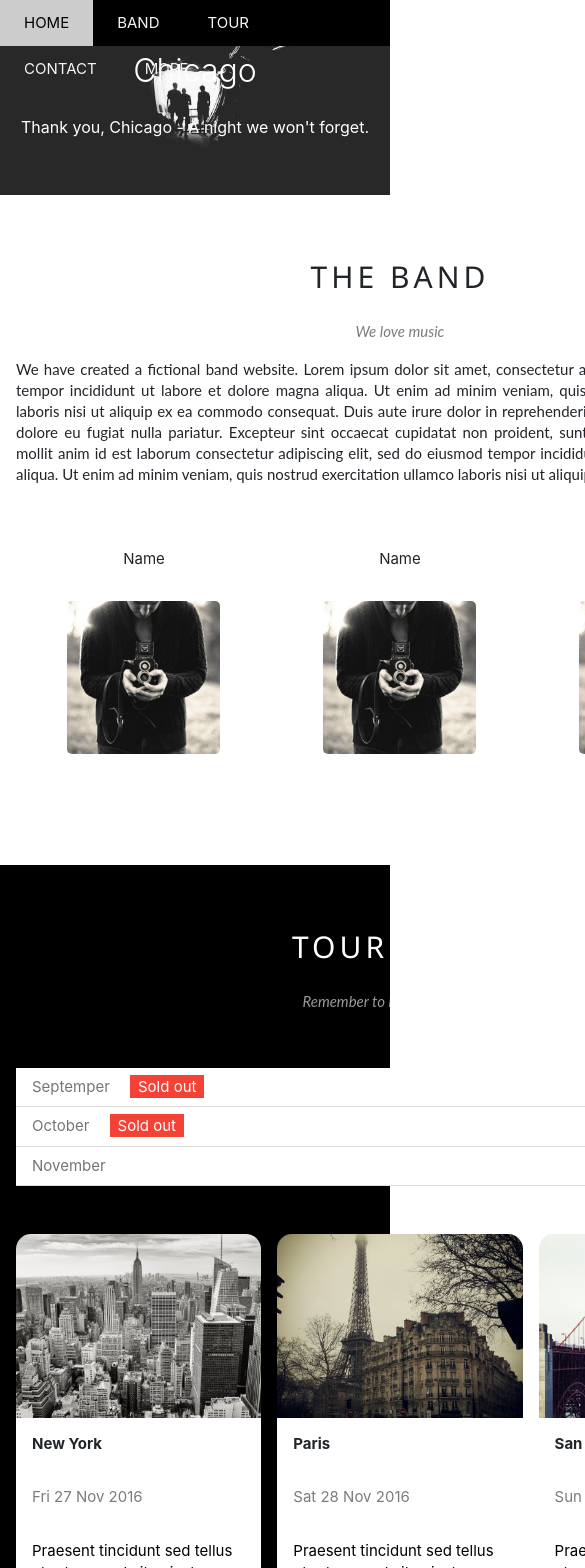
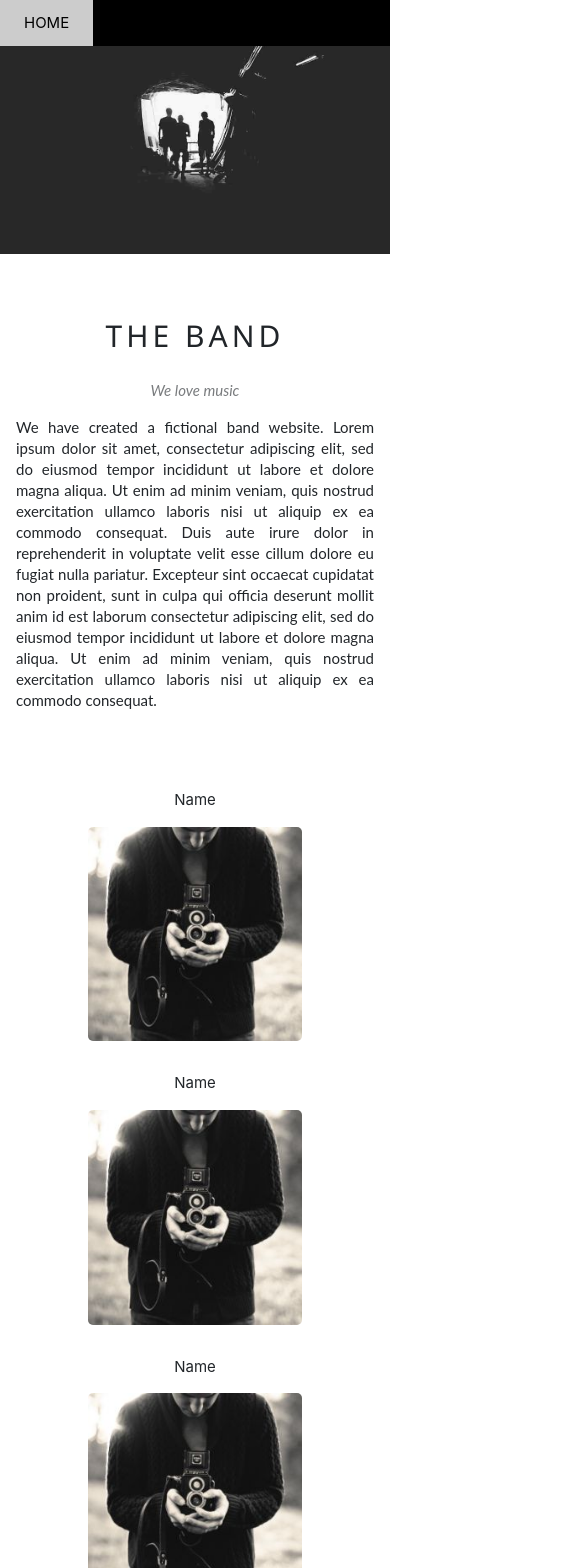
Before and after one commit to ngpoi1810/w3_band.github.io, an Angular app in the folder bandwebsite/: page / in a window 390 px wide. Shown: the top 1568 px of the page, 585 px wide, since content can reach past the window. Built offline with nearby package versions, Linux system fonts and the light colour scheme; a web font is replaced by a local one.

Commit message:
completed responsive

```diff
--- a/bandwebsite/src/app/app.component.html
+++ b/bandwebsite/src/app/app.component.html
@@ -16,6 +16,7 @@
     </ul>
     <div class="search-icon">
       <i class="fa fa-search" aria-hidden="true"></i>
+      <i class="fa fa-bars" aria-hidden="true"></i>
     </div>
   </div>
   <div class="silde">
--- a/bandwebsite/src/app/app.component.scss
+++ b/bandwebsite/src/app/app.component.scss
@@ -1,4 +1,6 @@
-
+.wrapper {
+    overflow: hidden;
+}
 .header{
     position: fixed;
     height: 46px;
@@ -75,6 +77,9 @@
         &:hover{
             background-color: #f44336;
             cursor: pointer;
+        }
+        .fa-bars {
+            display: none;
         }
     }
 
@@ -271,7 +276,7 @@
                float: right;
                color: white;
                background-color: black;
-               margin: 16px 0;
+               margin: 16px 7px 16px 0;
                border: none;
                padding: 8px 16px;
                text-align: center;
@@ -426,3 +431,69 @@
         opacity: 1;
     }
 }
+
+// css media tablet
+@media (min-width: 740px) and (max-width: 1023px){
+    .section-content {
+        max-width: 100%;
+    }
+}
+@media (max-width: 740px) {
+    .header {
+        overflow: hidden;
+        li {
+            display: block;
+        }
+        .search-icon {
+            .fa-search {
+                display: none;
+            }
+            .fa-bars {
+                display: inline-block;
+            }
+        }
+    }
+    .silde {
+        padding-top: 65%;
+        .text-content {
+            display: none;
+        }
+    }
+    .content {
+        div.section-content {
+            max-width: 100%;
+            .content-member {
+                .member {
+                    float: none;
+                    width: 100%;
+                    p {
+                        margin: 15px 0;
+                    }
+                    img {
+                        width: 60%;
+                        margin: 0 0 16px 0;
+                    }
+                }
+            }
+        }
+        div.tour-content {
+            .buy-ticket {
+                .section-ticket {
+                    width: 100%;
+                    margin-bottom: 16px;
+                }
+            }
+        }
+        .contact-body {
+            .left-contact {
+                width: 100%;
+                margin-bottom: 16px;
+                margin-left: 10px;
+            }
+            .right-contact {
+                width: 100%;
+            }
+        }
+    }
+
+}
```
